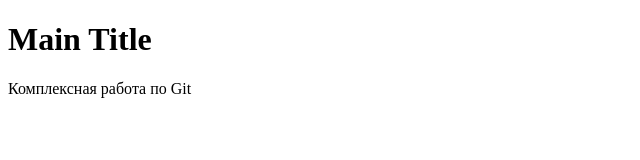
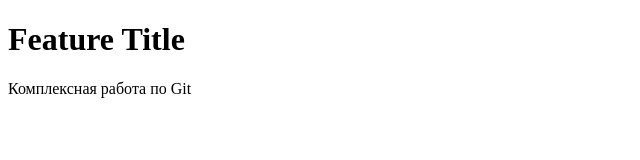
Before and after one commit to usizooo/git-lab-2, a plain HTML site: page index.html in a window 1280 px wide. Shown: the whole page, without its empty margins (0-640 px from the left). Drawn offline with Linux system fonts and the light colour scheme.

Commit message:
Change page title in feature branch

```diff
--- a/index.html
+++ b/index.html
@@ -2,7 +2,7 @@
 <html lang="ru">
 <head><meta charset="UTF-8"><title>Git Lab 2</title></head>
 <body>
-  <h1>Main Title</h1>
+  <h1>Feature Title</h1>
   <p>Комплексная работа по Git</p>
 </body>
 </html>
```
